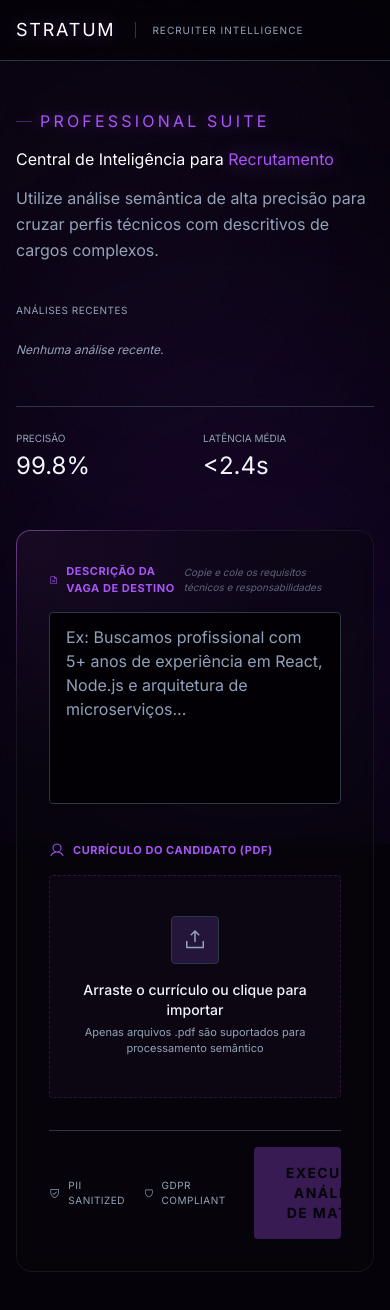
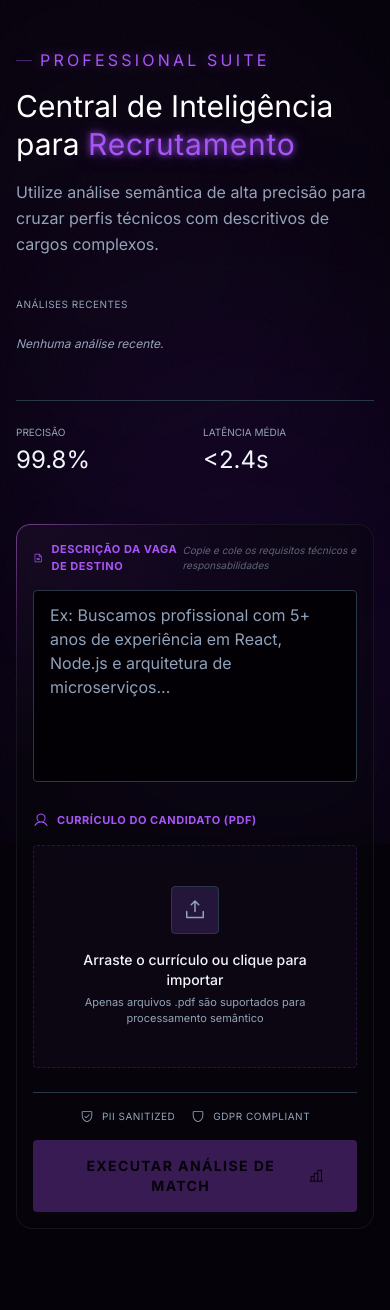
Before and after one commit to xpedrow/stratum, a Next.js app in the folder frontend/: page / in a window 390 px wide. Shown: the top 1310 px of the page. After the commit the page ends 1277 px from the top, so only its background shows below. Built offline with nearby package versions, Linux system fonts and the light colour scheme.

Commit message:
feat(frontend): integrate global Header layout, refactor results reset button, and apply seniority glow

```diff
--- a/frontend/src/app/page.tsx
+++ b/frontend/src/app/page.tsx
@@ -145,7 +145,7 @@ export default function Home() {
     if (stored) {
       try {
         setSavedAnalyses(JSON.parse(stored));
-      } catch (e) {}
+      } catch (e) { }
     }
   }, []);
 
@@ -340,26 +340,7 @@ export default function Home() {
         <div className="absolute bottom-0 left-0 w-[500px] h-[500px] bg-violet-600/10 rounded-full blur-[120px]"></div>
       </div>
 
-      <header className="relative z-20 border-b border-outline-variant bg-surface-container-lowest/50 backdrop-blur-md px-margin-mobile md:px-margin-desktop py-4">
-        <div className="max-w-7xl mx-auto flex items-center justify-between">
-          <div className="flex items-center gap-3">
-            <a href="/" className="font-display-lg text-lg tracking-widest uppercase text-white hover:text-primary transition-colors drop-shadow-[0_0_8px_rgba(168,85,247,0.35)]">Stratum</a>
-            <span className="h-4 w-px bg-outline-variant ml-2"></span>
-            <span className="font-label-sm text-[10px] text-on-surface-variant uppercase tracking-widest ml-1">Recruiter Intelligence</span>
-          </div>
-          <div className="flex items-center gap-6">
-            {status === "success" && (
-              <button
-                onClick={handleReset}
-                className="flex items-center gap-2 px-3 py-1.5 rounded bg-surface-variant border border-outline-variant text-xs font-label-sm hover:text-primary hover:border-primary/50 transition-all cursor-pointer font-bold"
-              >
-                <ArrowLeft className="w-3.5 h-3.5" />
-                <span>Nova Análise</span>
-              </button>
-            )}
-          </div>
-        </div>
-      </header>
+
 
       <main className="relative z-10 flex-1 w-full max-w-7xl mx-auto px-margin-mobile md:px-margin-desktop py-12 flex items-center justify-center">
         <AnimatePresence mode="wait">
@@ -369,7 +350,7 @@ export default function Home() {
               initial={{ opacity: 0, scale: 0.95 }}
               animate={{ opacity: 1, scale: 1 }}
               exit={{ opacity: 0, scale: 0.95 }}
-              className="w-full max-w-[448px] bg-surface-container border border-outline-variant rounded-[24px] p-8 shadow-2xl flex flex-col items-center justify-center text-center gap-6"
+              className="w-full max-w-[448px] bg-surface-container border border-outline-variant rounded-[24px] p-6 sm:p-8 shadow-2xl flex flex-col items-center justify-center text-center gap-6"
             >
               <div className="relative flex items-center justify-center w-20 h-20">
                 <motion.div
@@ -402,11 +383,21 @@ export default function Home() {
               variants={staggerContainer}
               initial="hidden"
               animate="show"
-              className="w-full grid grid-cols-12 gap-8 items-start"
+              className="w-full flex flex-col gap-6"
             >
+              <div className="flex justify-start">
+                <button
+                  onClick={handleReset}
+                  className="flex items-center gap-1.5 px-3 py-1.5 rounded border border-primary/30 bg-primary/10 text-primary text-xs font-mono font-bold hover:bg-primary/20 hover:border-primary/50 transition-all shadow-[0_0_10px_rgba(168,85,247,0.1)] hover:shadow-[0_0_15px_rgba(168,85,247,0.2)] cursor-pointer"
+                >
+                  <ArrowLeft className="w-3.5 h-3.5" />
+                  <span>NOVA ANÁLISE</span>
+                </button>
+              </div>
+              <div className="grid grid-cols-12 gap-8 items-start w-full">
                 <div className="col-span-12 lg:col-span-4 space-y-6">
                   <motion.div variants={staggerItem}>
-                  <GlowCard customSize className="w-full p-6 flex flex-col gap-6">
+                    <GlowCard customSize className="w-full p-4 sm:p-6 flex flex-col gap-6">
                       <div>
                         <div className="w-12 h-12 rounded-full bg-gradient-to-br from-purple-950/50 to-zinc-900 border border-zinc-800 flex items-center justify-center mb-4 text-sm font-bold text-white tracking-wider font-mono">
                           {getInitials(analysis.candidate.name)}
@@ -451,7 +442,7 @@ export default function Home() {
                         </div>
                         <div className="bg-surface-container-low border border-outline-variant rounded-xl p-4 flex flex-col gap-1">
                           <span className="text-[9px] text-on-surface-variant uppercase font-label-sm font-bold tracking-wider">Senioridade</span>
-                      <span className="text-sm font-bold text-primary font-label-sm uppercase tracking-wider">{analysis.profile.estimated_seniority_level}</span>
+                          <span className="text-sm font-bold text-primary font-label-sm uppercase tracking-wider drop-shadow-[0_0_6px_rgba(168,85,247,0.4)]">{analysis.profile.estimated_seniority_level}</span>
                         </div>
                       </div>
                   </GlowCard>
@@ -459,10 +450,10 @@ export default function Home() {
 
                 {analysis.job_match && (
                   <motion.div variants={staggerItem}>
-                    <GlowCard customSize className="w-full p-6 flex flex-col gap-6">
-                      <div className="flex items-center justify-between">
-                      <h3 className="font-headline-md text-sm font-bold text-white tracking-wide">Avaliação de Match</h3>
-                      <div className="scale-90 origin-right">
+                    <GlowCard customSize className="w-full p-4 sm:p-6 flex flex-col gap-6">
+                      <div className="flex flex-col sm:flex-row gap-4 sm:gap-0 items-center justify-between w-full">
+                        <h3 className="font-headline-md text-sm font-bold text-white tracking-wide text-center sm:text-left">Avaliação de Match</h3>
+                        <div className="scale-90">
                           <Gauge score={analysis.job_match.score} />
                         </div>
                       </div>
@@ -503,14 +494,14 @@ export default function Home() {
 
               <div className="col-span-12 lg:col-span-8 space-y-6">
                 <motion.div variants={staggerItem}>
-                  <GlowCard customSize className="w-full p-6 space-y-4">
+                  <GlowCard customSize className="w-full p-4 sm:p-6 space-y-4">
                     <h3 className="font-headline-md text-sm font-bold text-white tracking-wide">Resumo Profissional</h3>
                     <p className="text-xs text-on-surface-variant leading-relaxed font-medium font-sans">{analysis.profile.professional_summary}</p>
                   </GlowCard>
                 </motion.div>
 
                 <motion.div variants={staggerItem}>
-                  <GlowCard customSize className="w-full p-6 space-y-6">
+                  <GlowCard customSize className="w-full p-4 sm:p-6 space-y-6">
                     <h3 className="font-headline-md text-sm font-bold text-white tracking-wide">Mapeamento de Competências</h3>
                     <div className="space-y-4">
                       <div className="space-y-2">
@@ -550,11 +541,12 @@ export default function Home() {
                 </motion.div>
 
                 <motion.div variants={staggerItem}>
-                  <GlowCard customSize className="w-full p-6 space-y-6">
+                  <GlowCard customSize className="w-full p-4 sm:p-6 space-y-6">
                     <h3 className="font-headline-md text-sm font-bold text-white tracking-wide">Linha do Tempo Profissional</h3>
                     <Timeline items={analysis.professional_history} />
                   </GlowCard>
                 </motion.div>
+              </div>
             </div>
             </motion.div>
           ) : (
@@ -572,8 +564,8 @@ export default function Home() {
                       <span className="w-4 h-px bg-primary/40"></span>
                       Professional Suite
                     </div>
-                    <h1 className="font-display-lg text-on-surface leading-tight text-white">
-                      Central de Inteligência para <span className="text-primary drop-shadow-[0_0_10px_rgba(168,85,247,0.45)]">Recrutamento</span>
+                    <h1 className="font-display-lg text-on-surface leading-tight text-white text-3xl sm:text-4xl lg:text-[40px]">
+                      Central de Inteligência para <span className="text-primary tracking-wide" style={{ textShadow: "0 0 6px rgba(168, 85, 247, 0.85), 0 0 15px rgba(168, 85, 247, 0.45), 0 0 30px rgba(168, 85, 247, 0.2)" }}>Recrutamento</span>
                     </h1>
                     <p className="font-body-md text-on-surface-variant leading-relaxed w-full max-w-[448px] whitespace-normal font-sans">
                       Utilize análise semântica de alta precisão para cruzar perfis técnicos com descritivos de cargos complexos.
@@ -607,8 +599,12 @@ export default function Home() {
                           >
                             <div className="flex-1 min-w-0 pr-2">
                               <p className="text-sm font-medium text-on-surface truncate">{item.roleName}</p>
-                              <p className="text-[11px] text-on-surface-variant">
-                                Match: {item.matchScore}% • Candidato: {item.candidateName} • {getRelativeTime(item.timestamp)}
+                              <p className="text-[10px] sm:text-[11px] text-on-surface-variant flex flex-wrap gap-x-1 items-center">
+                                <span>Match: {item.matchScore}%</span>
+                                <span>•</span>
+                                <span className="truncate max-w-[100px] sm:max-w-none">Candidato: {item.candidateName}</span>
+                                <span>•</span>
+                                <span>{getRelativeTime(item.timestamp)}</span>
                               </p>
                             </div>
                             <div className="flex items-center gap-3 overflow-hidden">
@@ -643,7 +639,7 @@ export default function Home() {
                 </div>
 
                 <div className="lg:col-span-8">
-                  <GlowCard customSize className="w-full p-8 space-y-8">
+                  <GlowCard customSize className="w-full p-4 sm:p-6 md:p-8 space-y-6 md:space-y-8">
                     <div className="space-y-4">
                       <div className="flex items-center justify-between">
                         <label className="flex items-center gap-2 font-label-sm text-[11px] uppercase tracking-wider text-primary font-bold">
@@ -671,8 +667,7 @@ export default function Home() {
                         onDragOver={handleDrag}
                         onDragLeave={handleDrag}
                         onDrop={handleDrop}
-                        className={`relative glass-dropzone rounded group/zone cursor-pointer w-full transition-all duration-300 ${
-                          isDragging
+                        className={`relative glass-dropzone rounded group/zone cursor-pointer w-full transition-all duration-300 ${isDragging
                           ? "border-primary shadow-[0_0_15px_rgba(168,85,247,0.2)] bg-primary/5"
                           : "border-outline-variant"
                           }`}
@@ -734,8 +729,8 @@ export default function Home() {
                       </div>
                     )}
 
-                    <div className="pt-4 flex items-center justify-between gap-6 border-t border-outline-variant">
-                      <div className="flex-1 flex items-center gap-4 text-on-surface-variant">
+                    <div className="pt-4 flex flex-col sm:flex-row items-center justify-between gap-4 sm:gap-6 border-t border-outline-variant">
+                      <div className="flex items-center justify-center sm:justify-start gap-4 sm:gap-6 text-on-surface-variant w-full sm:w-auto">
                         <div className="flex items-center gap-2">
                           <ShieldCheck className="text-sm" />
                           <span className="text-[10px] font-label-sm uppercase tracking-wider">PII Sanitized</span>
@@ -748,7 +743,7 @@ export default function Home() {
                       <button
                         onClick={handleAnalysis}
                         disabled={!file || isAnalyzing}
-                        className="relative bg-primary text-[#05020a] px-8 py-4 rounded font-display-lg text-sm font-bold uppercase tracking-[0.1em] hover:brightness-110 hover:violet-glow transition-all flex items-center gap-3 shadow-lg shadow-primary/5 disabled:opacity-30 cursor-pointer overflow-hidden"
+                        className="relative bg-primary text-[#05020a] w-full sm:w-auto justify-center px-8 py-4 rounded font-display-lg text-sm font-bold uppercase tracking-[0.1em] hover:brightness-110 hover:violet-glow transition-all flex items-center gap-3 shadow-lg shadow-primary/5 disabled:opacity-30 cursor-pointer overflow-hidden"
                         id="start-analysis"
                       >
                         {isAnalyzing ? (
```
Lines whose indentation alone changed are shown as unchanged.
